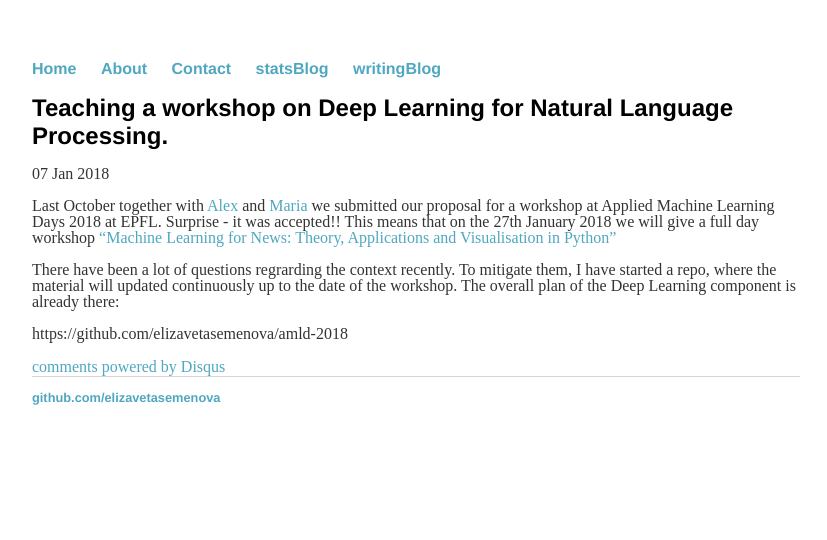
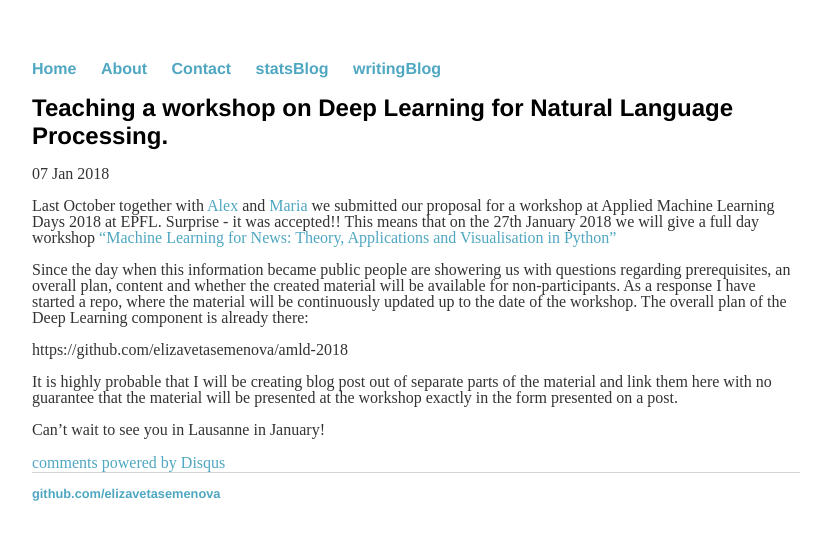
Before and after one commit to elizavetasemenova/elizavetasemenova.github.io, a Jekyll site: the page built from _posts/2018-01-07-Teaching-a-workshop-on-DL-for-NLP.md, in a window 1280 px wide. Shown: the top 540 px of the page, without its empty margins (224-1051 px from the left). Built offline with Jekyll 4.4.1, drawn with Linux system fonts in a browser that asks for light colours; comment, search, counter and statistics services are not loaded.

Commit message:
Update 2018-01-07-Teaching-a-workshop-on-DL-for-NLP.md

```diff
--- a/_posts/2018-01-07-Teaching-a-workshop-on-DL-for-NLP.md
+++ b/_posts/2018-01-07-Teaching-a-workshop-on-DL-for-NLP.md
@@ -10,7 +10,10 @@ proposal for a workshop at Applied Machine Learning Days 2018 at EPFL. Surprise
 2018 we will give a full day workshop
 ["Machine Learning for News: Theory, Applications and Visualisation in Python"](https://www.appliedmldays.org/workshop_sessions/machine-learning-for-news-theory-applications-and-visualisation-in-python)
 
-There have been a lot of questions regrarding the context recently. To mitigate them, I have started a repo, where the material will
-updated continuously up to the date of the workshop. The overall plan of the Deep Learning component is already there:
+Since the day when this information became public people are showering us with questions regarding prerequisites, an overall plan, content and whether the created material will be available for non-participants. As a response I have started a repo, where the material will be continuously updated up to the date of the workshop. The overall plan of the Deep Learning component is already there:
 
 https://github.com/elizavetasemenova/amld-2018
+
+It is highly probable that I will be creating blog post out of separate parts of the material and link them here with no guarantee that the material will be presented at the workshop exactly in the form presented on a post.
+
+Can't wait to see you in Lausanne in January!
```
